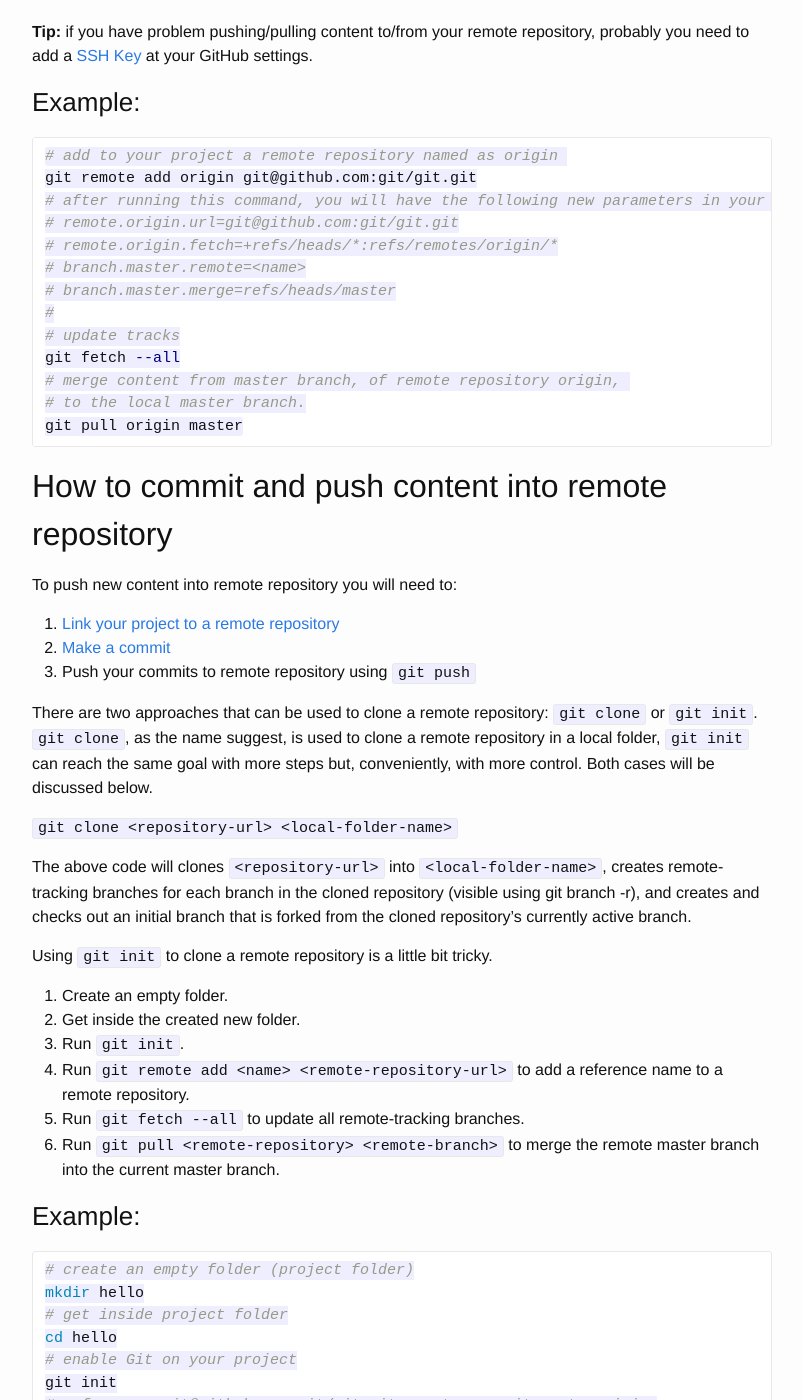
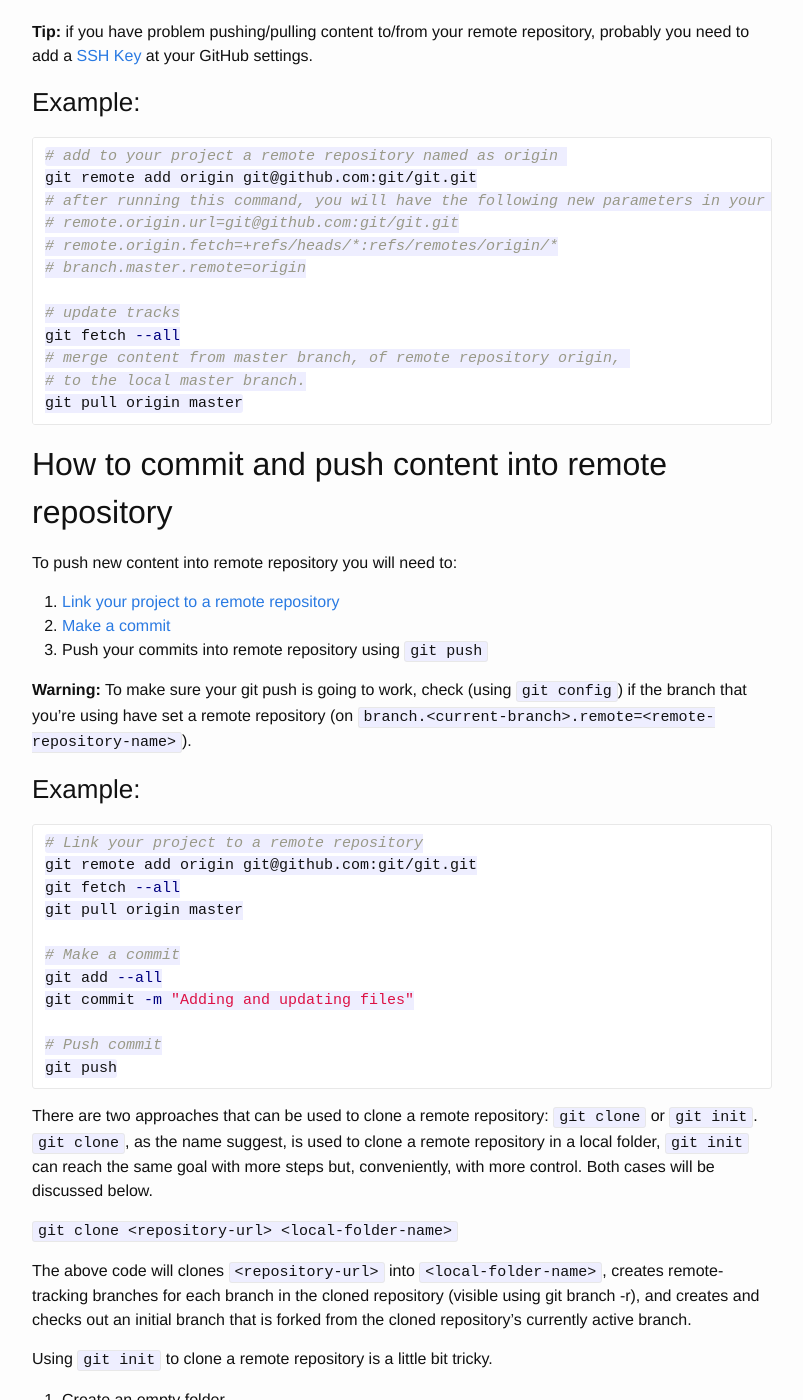
Before and after one commit to tiagofreres/blog, a Jekyll site: the page built from _posts/2015-02-05-git-basics.md, in a window 1280 px wide and 1400 px high, scrolled down 3510 px. Shown: the whole window, without its empty margins (238-1041 px from the left). Built offline with Jekyll 4.4.1, drawn with Linux system fonts in a browser that asks for light colours; Markdown is read by kramdown in place of the engine named in the settings.

Commit message:
Commit images

````diff
--- a/_posts/2015-02-05-git-basics.md
+++ b/_posts/2015-02-05-git-basics.md
@@ -85,9 +85,8 @@ git remote add origin git@github.com:git/git.git
 # after running this command, you will have the following new parameters in your git config.
 # remote.origin.url=git@github.com:git/git.git
 # remote.origin.fetch=+refs/heads/*:refs/remotes/origin/*
-# branch.master.remote=<name>
-# branch.master.merge=refs/heads/master
-#
+# branch.master.remote=origin
+
 # update tracks
 git fetch --all
 # merge content from master branch, of remote repository origin,
@@ -103,10 +102,25 @@ To push new content into remote repository you will need to:
 
 1. [Link your project to a remote repository](#link-rr)
 2. [Make a commit](#start-commit)
-3. Push your commits to remote repository using `git push`
+3. Push your commits into remote repository using `git push`
 
+**Warning:** To make sure your git push is going to work, check (using `git config`) if the branch that you're using have set a remote repository (on `branch.<current-branch>.remote=<remote-repository-name>`).
 
+###Example:
 
+```bash
+# Link your project to a remote repository
+git remote add origin git@github.com:git/git.git
+git fetch --all
+git pull origin master
+
+# Make a commit
+git add --all
+git commit -m "Adding and updating files"
+
+# Push commit
+git push
+```
 
 There are two approaches that can be used to clone a remote repository: `git clone` or `git init`. `git clone`, as the name suggest, is used to clone a remote repository in a local folder, `git init` can reach the same goal with more steps but, conveniently, with more control. Both cases will be discussed below.
 
````
